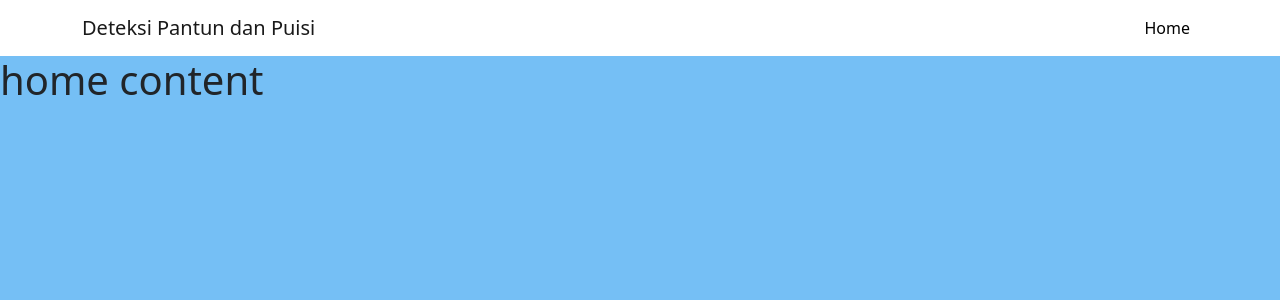
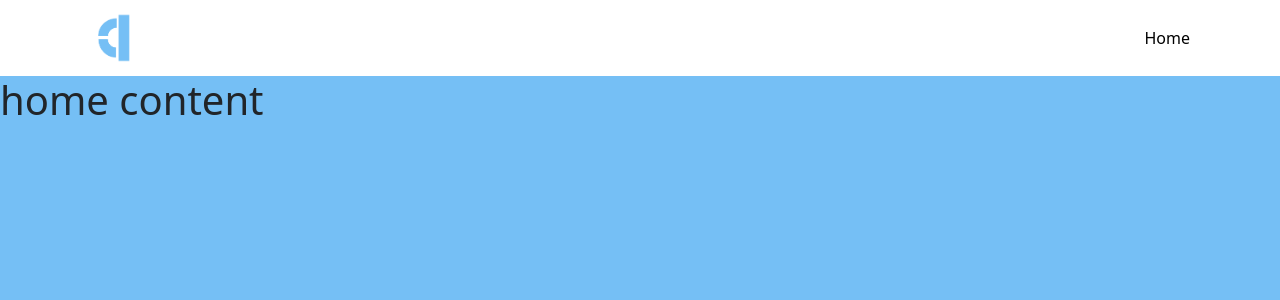
Before and after one commit to erwintobing15/deteksi_pantun_puisi, a Django app: page / in a window 1280 px wide. Shown: the top 300 px of the page. Run offline with Django 3.2, Linux system fonts and the light colour scheme.

Commit message:
Add png logo to favicon and navbar brand

```diff
--- a/detection/templates/detection/base.html
+++ b/detection/templates/detection/base.html
@@ -3,7 +3,10 @@
 <html lang="id" dir="ltr">
   <head>
     <meta charset="utf-8">
+    <meta name="viewport" content="width=device-width, initial-scale=1.0, user-scalable=yes">
+    <meta http-equiv="X-UA-Compatible" content="IE=edge">
     <title>{% block title%} Deteksi Pantun dan Puisi {% endblock %}</title>
+    <link rel="icon" href="{% static 'detection/images/logo.png' %}" type="image/png">
     <!-- bootstrap 5.1 -->
     <link href="https://cdn.jsdelivr.net/npm/bootstrap@5.1.1/dist/css/bootstrap.min.css" rel="stylesheet" integrity="sha384-F3w7mX95PdgyTmZZMECAngseQB83DfGTowi0iMjiWaeVhAn4FJkqJByhZMI3AhiU" crossorigin="anonymous">
     <script src="https://cdn.jsdelivr.net/npm/bootstrap@5.1.1/dist/js/bootstrap.bundle.min.js" integrity="sha384-/bQdsTh/da6pkI1MST/rWKFNjaCP5gBSY4sEBT38Q/9RBh9AH40zEOg7Hlq2THRZ" crossorigin="anonymous"></script>
--- a/detection/templates/detection/navbar.html
+++ b/detection/templates/detection/navbar.html
@@ -1,7 +1,10 @@
+{% load static %}
 <!-- As a link -->
 <nav class="navbar navbar-light navbar-expand-lg">
   <div class="container">
-    <a class="navbar-brand" href="#">Deteksi Pantun dan Puisi</a>
+    <a class="navbar-brand" href="#">
+      <img src="{% static 'detection/images/logo.png' %}" width="50" height="50" alt="">
+    </a>
     <button class="navbar-toggler" type="button" data-bs-toggle="collapse" data-bs-target="#navbarTogglerClient"
      aria-controls="navbarTogglerClient" aria-expanded="false" aria-label="Toggle navigation">
       <span class="navbar-toggler-icon"></span>
```
Also changed, not shown: detection/static/detection/images/logo.png (added).
